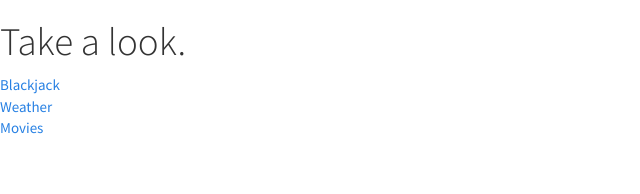
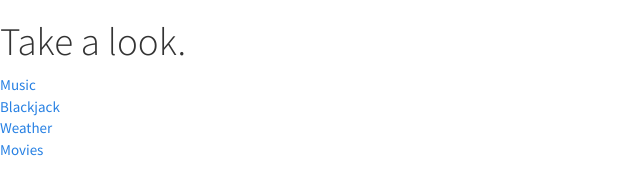
Before and after one commit to GregDick/gregdick.github.io, a website: page src/index.jade in a window 1280 px wide. Shown: the full height of the page, 0-640 px from the left. Drawn offline with nearby package versions, Linux system fonts and the light colour scheme; files that its build step writes are made by us from their sources.

Commit message:
added nodetunes link

```diff
--- a/src/index.jade
+++ b/src/index.jade
@@ -11,6 +11,8 @@ html
     .container-fluid
       .row
         h1 Take a look.
+      .row.nodetunes
+        a(href="https://calm-shelf-7951.herokuapp.com/") Music
       .row.blackjack
         a(href="http://gregdick.github.io/blackjack") Blackjack
       .row.weather
```
Also changed, not shown: public/index.html.
